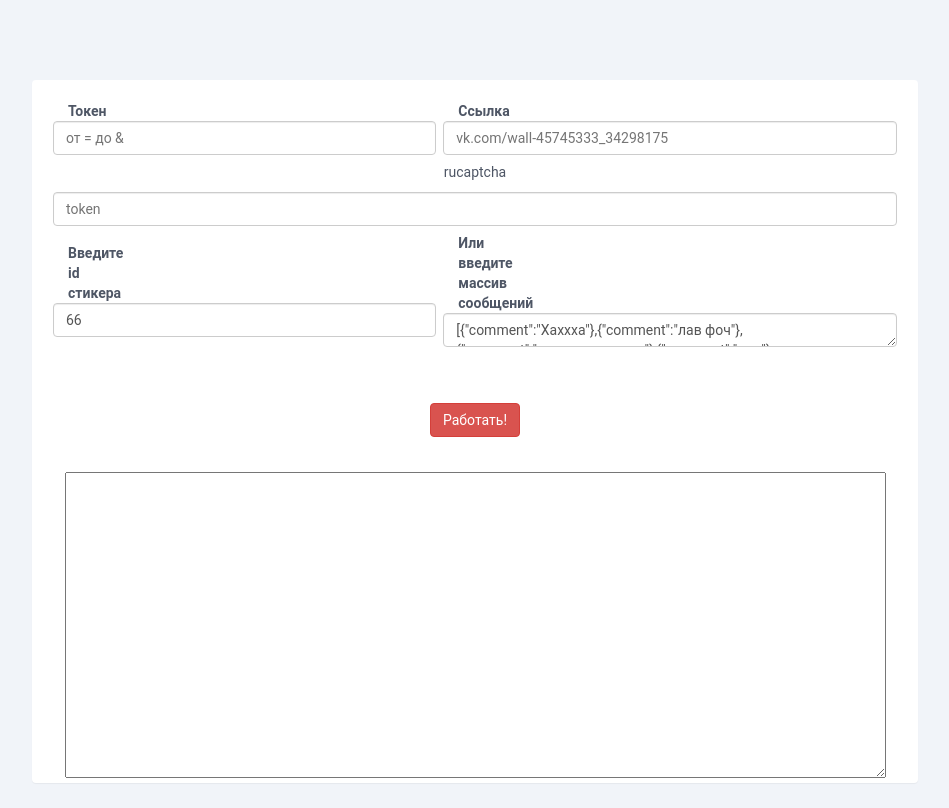
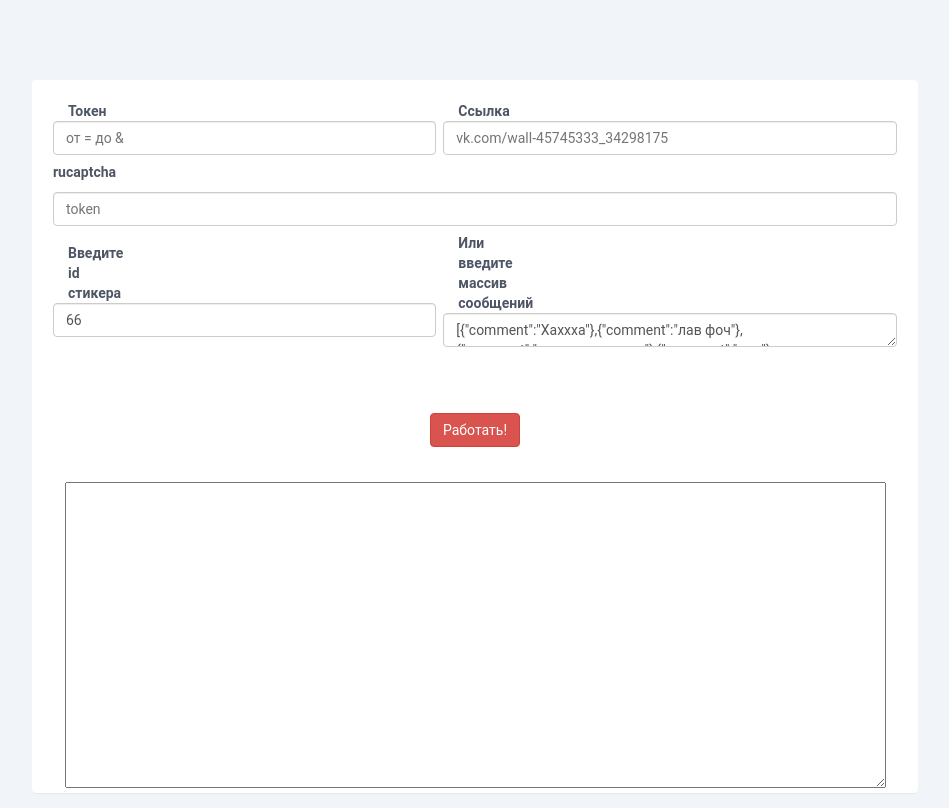
Before and after one commit to profyver/vksp, a plain HTML site: page index.html in a window 1280 px wide. Shown: the whole page, without its empty margins (160-1109 px from the left). Drawn offline with nearby package versions, Linux system fonts and the light colour scheme.

Commit message:
Update app-a264ccce29.css

```diff
--- a/app-a264ccce29.css
+++ b/app-a264ccce29.css
@@ -154,6 +154,10 @@ hr {
 }
 
 p {
+  display: inline-block;
+  max-width: 100%;
+  margin-bottom: 5px;
+  font-weight: 700;
   margin: 0 0 10px
 }
 
```
